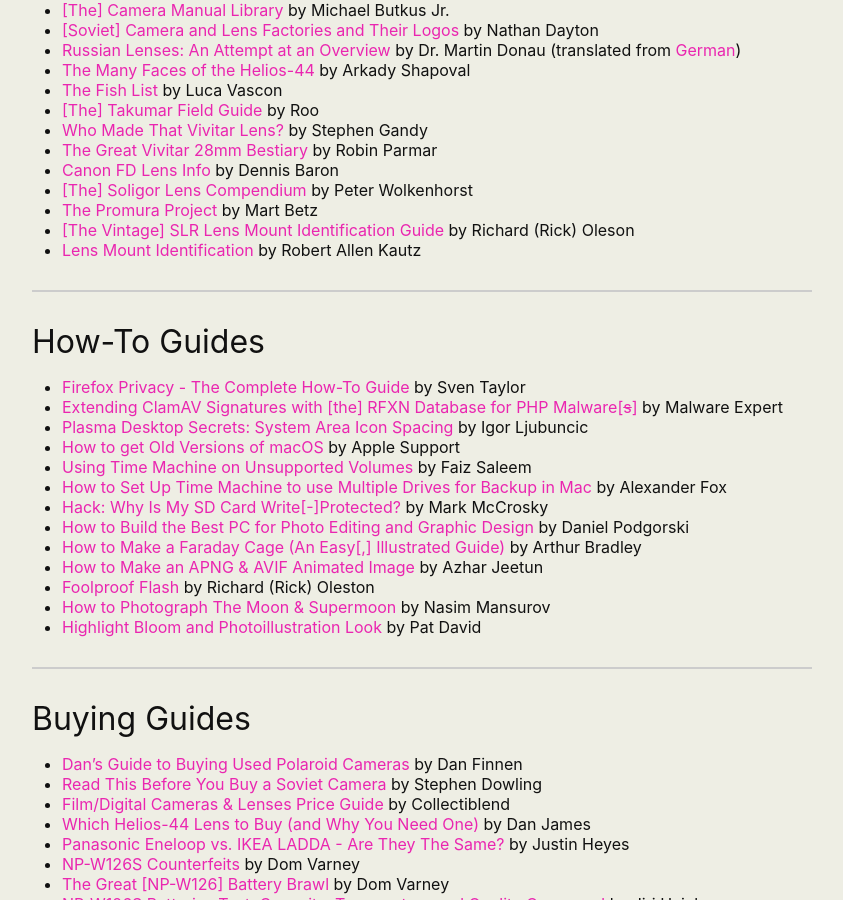
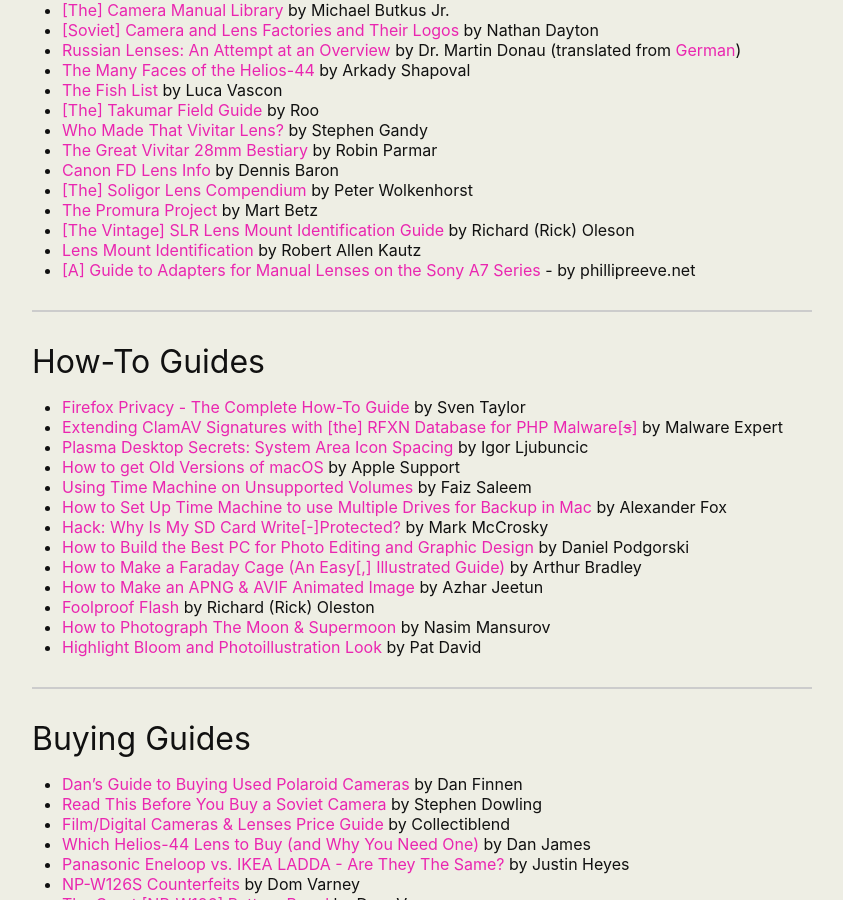
Before and after one commit to martbetz/martbetz.github.io, a Jekyll site: the page built from useful-links.html, in a window 1280 px wide and 900 px high, scrolled down 9569 px. Shown: the whole window, without its empty margins (218-1061 px from the left). Built offline with Jekyll 4.4.1, drawn with Linux system fonts in a browser that asks for light colours.

Commit message:
Update useful-links.html

```diff
--- a/useful-links.html
+++ b/useful-links.html
@@ -503,6 +503,7 @@
 <li><a href="https://github.com/martbetz/thepromuraproject">The Promura Project</a> by Mart Betz</li>
 <li><a href="https://vintagelens.nl/2018/02/19/slr-lens-mount-identification-guide-richard-oleson/">[The Vintage] SLR Lens Mount Identification Guide</a> by Richard (Rick) Oleson</li>
 <li><a href=" https://www.robertallenkautzphoto.com/lens-mount-identification">Lens Mount Identification</a> by Robert Allen Kautz</li>
+<li><a href="https://phillipreeve.net/blog/adapters-manual-lenses-sony-a7-series-guide/">[A] Guide to Adapters for Manual Lenses on the Sony A7 Series</a> - by phillipreeve.net</li>
 </ul>
 </div>
 <hr>
```
